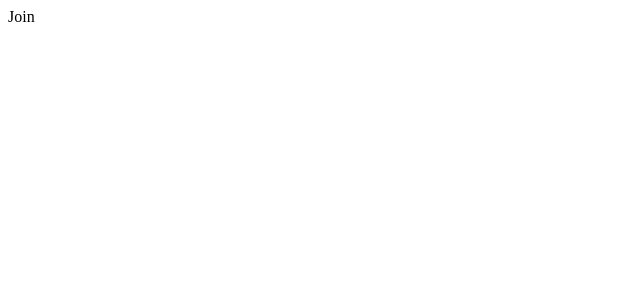
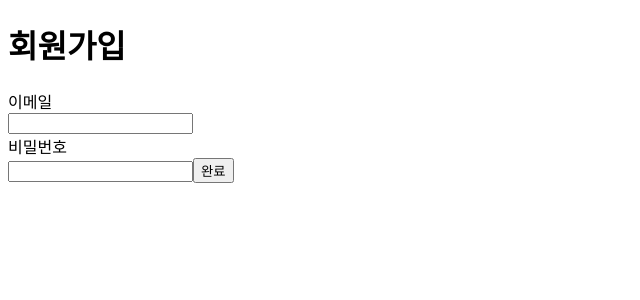
Before and after one commit to NamJwong/wanted-pre-onboarding-challenge-fe-1, a React (Create React App) app: page /join in a window 1280 px wide. Shown: the top 300 px of the page, without its empty margins (0-640 px from the left). Built offline with nearby package versions, Linux system fonts and the light colour scheme.

Commit message:
feat: 회원가입, 로그인 페이지 퍼블리싱

```diff
--- /dev/null
+++ b/src/auth/AuthForm.tsx
@@ -0,0 +1,24 @@
+import Form from 'common/components/Form';
+import FormItem from 'common/components/FormItem';
+
+interface AuthFormProps {
+  email: {
+    value: string;
+    onChange: (newValue: string) => void;
+  };
+  password: {
+    value: string;
+    onChange: (newValue: string) => void;
+  };
+}
+
+export default function AuthForm(props: AuthFormProps) {
+  const { email, password } = props;
+  return (
+    <Form>
+      <FormItem label="이메일" value={email.value} onChange={email.onChange} />
+      <FormItem label="비밀번호" value={password.value} onChange={password.onChange} />
+      <button>완료</button>
+    </Form>
+  );
+}
--- /dev/null
+++ b/src/auth/join/index.tsx
@@ -0,0 +1,16 @@
+import AuthForm from 'auth/AuthForm';
+import useInput from 'common/hooks/useInput';
+
+export default function Join() {
+  const { value: email, onChange: onChangeEmail } = useInput('');
+  const { value: password, onChange: onChangePassword } = useInput('');
+  return (
+    <div>
+      <h1>회원가입</h1>
+      <AuthForm
+        email={{ value: email, onChange: onChangeEmail }}
+        password={{ value: password, onChange: onChangePassword }}
+      />
+    </div>
+  );
+}
--- /dev/null
+++ b/src/auth/login/index.tsx
@@ -0,0 +1,16 @@
+import AuthForm from 'auth/AuthForm';
+import useInput from 'common/hooks/useInput';
+
+export default function Login() {
+  const { value: email, onChange: onChangeEmail } = useInput('');
+  const { value: password, onChange: onChangePassword } = useInput('');
+  return (
+    <div>
+      <h1>로그인</h1>
+      <AuthForm
+        email={{ value: email, onChange: onChangeEmail }}
+        password={{ value: password, onChange: onChangePassword }}
+      />
+    </div>
+  );
+}
--- a/src/common/components/Router.tsx
+++ b/src/common/components/Router.tsx
@@ -1,8 +1,8 @@
 import { BrowserRouter, Routes, Route } from 'react-router-dom';
 import Todo from 'todo';
 import Home from 'home';
-import Join from 'join';
-import Login from 'login';
+import Join from 'auth/join';
+import Login from 'auth/login';
 
 export default function Router() {
   return (
--- a/src/join/index.tsx
+++ /dev/null
@@ -1,3 +0,0 @@
-export default function Join() {
-  return <div>Join</div>;
-}
--- a/src/login/index.tsx
+++ /dev/null
@@ -1,3 +0,0 @@
-export default function Login() {
-  return <div>Login</div>;
-}
```
